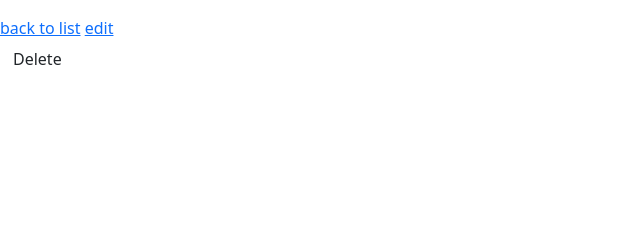
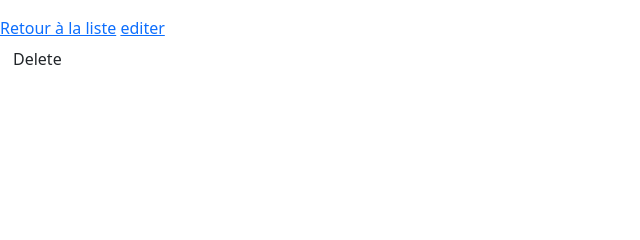
Before and after one commit to oceanelprt/project-symfony-sorties, a Symfony app: template templates/sortie/show.html.twig in a window 1280 px wide. Shown: the part 343-583 px from the top of the page, without its empty margins (0-640 px from the left). Run offline with Twig, Linux system fonts and the light colour scheme; the template is opened without the code that fills it, so the values that code supplies are empty; some libraries are stand-ins or nearby versions.

Commit message:
refacto sortie

```diff
--- a/src/Controller/SortieController.php
+++ b/src/Controller/SortieController.php
@@ -11,7 +11,7 @@ use Symfony\Component\HttpFoundation\Response;
 use Symfony\Component\Routing\Annotation\Route;
 
 /**
- * @Route("/sortie")
+ * @Route("/sorties")
  */
 class SortieController extends AbstractController
 {
@@ -26,7 +26,7 @@ class SortieController extends AbstractController
     }
 
     /**
-     * @Route("/new", name="sortie_new", methods={"GET","POST"})
+     * @Route("/creation", name="sortie_new", methods={"GET","POST"})
      */
     public function new(Request $request): Response
     {
@@ -59,7 +59,7 @@ class SortieController extends AbstractController
     }
 
     /**
-     * @Route("/{id}/edit", name="sortie_edit", methods={"GET","POST"})
+     * @Route("/{id}/editer", name="sortie_edit", methods={"GET","POST"})
      */
     public function edit(Request $request, Sortie $sortie): Response
     {
--- a/templates/sortie/_delete_form.html.twig
+++ b/templates/sortie/_delete_form.html.twig
@@ -1,4 +1,4 @@
-<form method="post" action="{{ path('sortie_delete', {'id': sortie.id}) }}" onsubmit="return confirm('Are you sure you want to delete this item?');">
+<form method="post" action="{{ path('sortie_delete', {'id': sortie.id}) }}" onsubmit="return confirm('voulez vous vraiment supprimer ?');">
     <input type="hidden" name="_token" value="{{ csrf_token('delete' ~ sortie.id) }}">
     <button class="btn">Delete</button>
 </form>
--- a/templates/sortie/_form.html.twig
+++ b/templates/sortie/_form.html.twig
@@ -1,4 +1,4 @@
 {{ form_start(form) }}
     {{ form_widget(form) }}
-    <button class="btn">{{ button_label|default('Save') }}</button>
+    <button class="btn">{{ button_label|default('Sauvegarder') }}</button>
 {{ form_end(form) }}
--- a/templates/sortie/edit.html.twig
+++ b/templates/sortie/edit.html.twig
@@ -3,11 +3,11 @@
 {% block title %}Edit Sortie{% endblock %}
 
 {% block body %}
-    <h1>Edit Sortie</h1>
+    <h1>Editer la sortie</h1>
 
     {{ include('sortie/_form.html.twig', {'button_label': 'Update'}) }}
 
-    <a href="{{ path('sortie_index') }}">back to list</a>
+    <a href="{{ path('sortie_index') }}">retourner à la liste</a>
 
     {{ include('sortie/_delete_form.html.twig') }}
 {% endblock %}
--- a/templates/sortie/index.html.twig
+++ b/templates/sortie/index.html.twig
@@ -29,8 +29,8 @@
                 <td>{{ sortie.nombrePlaces }}</td>
                 <td>{{ sortie.description }}</td>
                 <td>
-                    <a href="{{ path('sortie_show', {'id': sortie.id}) }}">show</a>
-                    <a href="{{ path('sortie_edit', {'id': sortie.id}) }}">edit</a>
+                    <a href="{{ path('sortie_show', {'id': sortie.id}) }}">Voir</a>
+                    <a href="{{ path('sortie_edit', {'id': sortie.id}) }}">Editer</a>
                 </td>
             </tr>
         {% else %}
@@ -41,5 +41,5 @@
         </tbody>
     </table>
 
-    <a href="{{ path('sortie_new') }}">Create new</a>
+    <a href="{{ path('sortie_new') }}">Créer une nouvelle sortie</a>
 {% endblock %}
--- a/templates/sortie/new.html.twig
+++ b/templates/sortie/new.html.twig
@@ -3,9 +3,9 @@
 {% block title %}New Sortie{% endblock %}
 
 {% block body %}
-    <h1>Create new Sortie</h1>
+    <h1>Créer une Sortie</h1>
 
     {{ include('sortie/_form.html.twig') }}
 
-    <a href="{{ path('sortie_index') }}">back to list</a>
+    <a href="{{ path('sortie_index') }}">retourner à la liste</a>
 {% endblock %}
--- a/templates/sortie/show.html.twig
+++ b/templates/sortie/show.html.twig
@@ -38,9 +38,9 @@
         </tbody>
     </table>
 
-    <a href="{{ path('sortie_index') }}">back to list</a>
+    <a href="{{ path('sortie_index') }}">Retour à la liste</a>
 
-    <a href="{{ path('sortie_edit', {'id': sortie.id}) }}">edit</a>
+    <a href="{{ path('sortie_edit', {'id': sortie.id}) }}">editer</a>
 
     {{ include('sortie/_delete_form.html.twig') }}
 {% endblock %}
```
